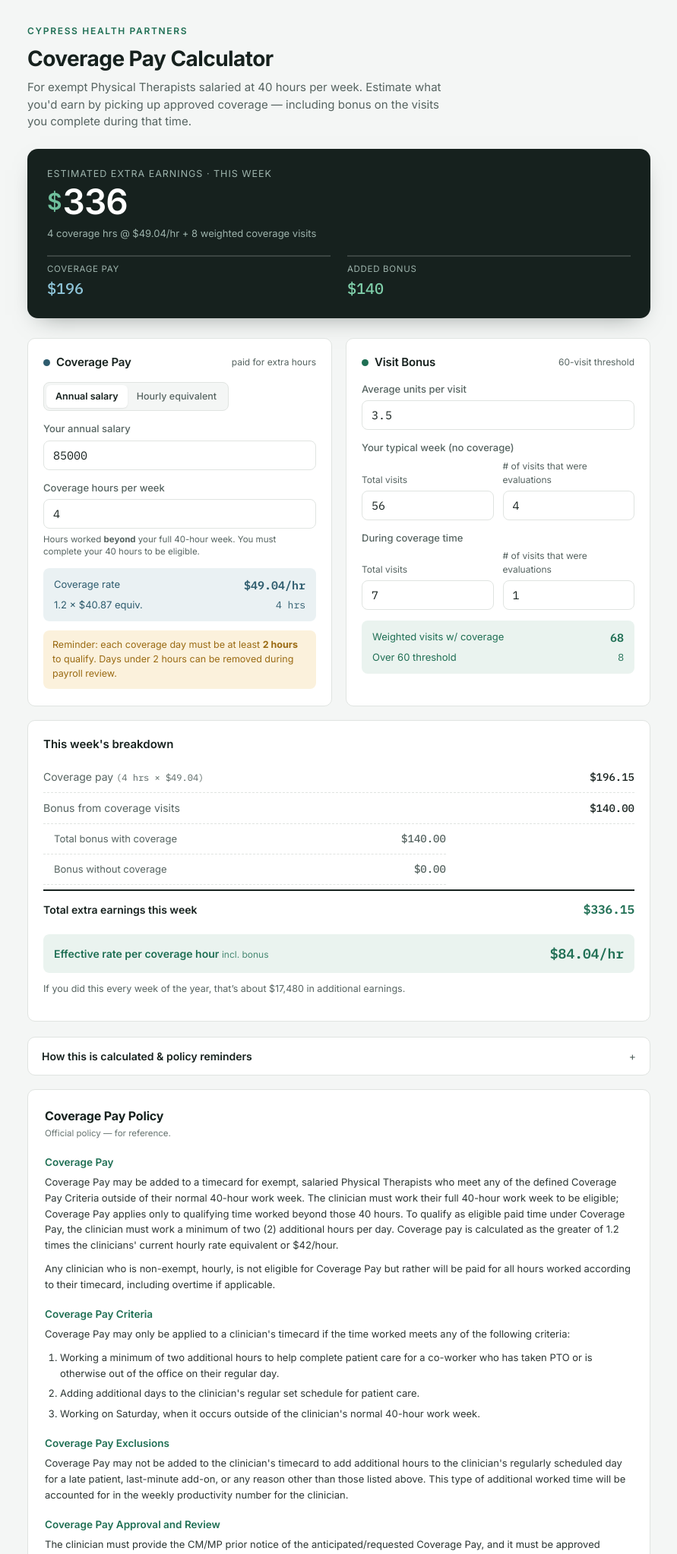
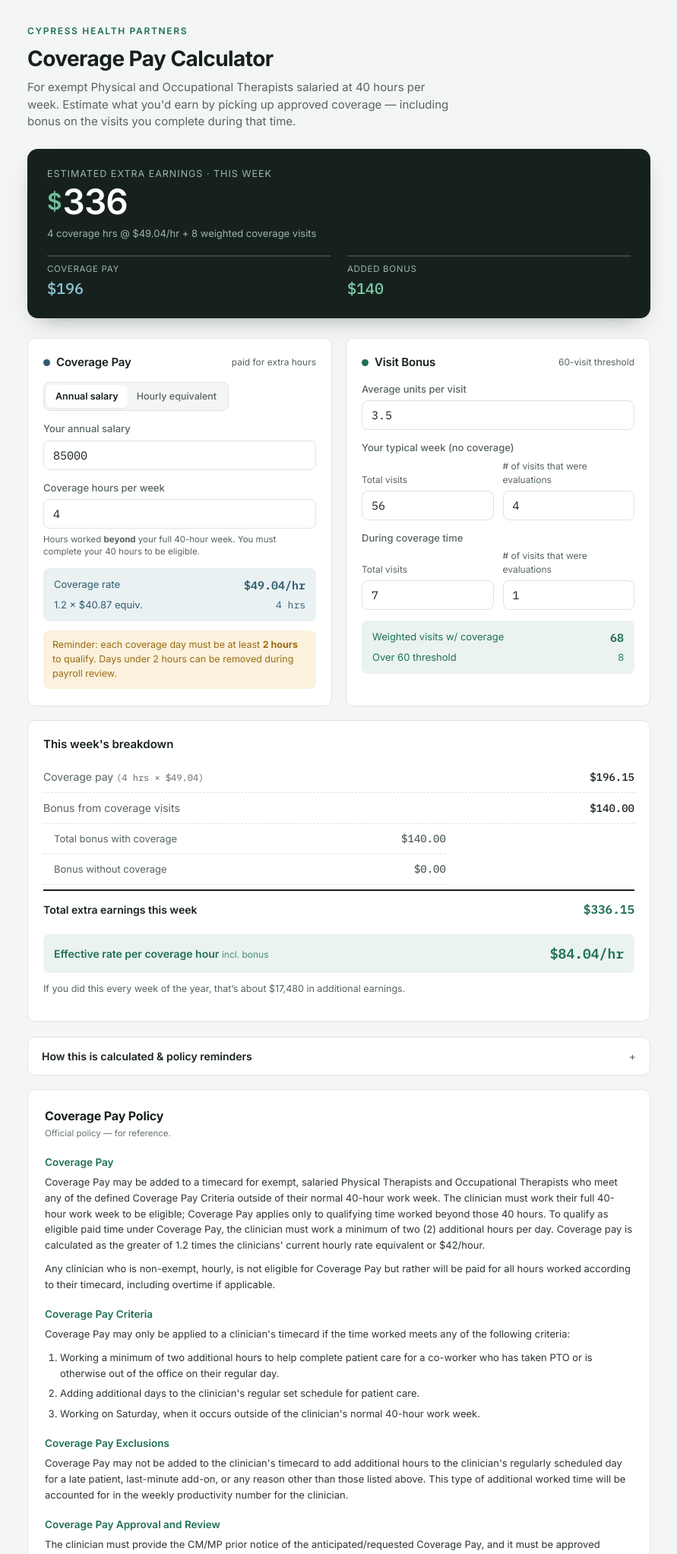
Before and after one commit to BRHCHP/CoveragePay, a website: page public/index.html in a window 1280 px wide. Shown: the top 2046 px of the page at 76% size, without its empty margins (194-1085 px from the left). Drawn offline with Linux system fonts and the light colour scheme.

Commit message:
Add files via upload

```diff
--- a/public/index.html
+++ b/public/index.html
@@ -153,7 +153,7 @@
   <header class="head">
     <p class="eyebrow">Cypress Health Partners</p>
     <h1>Coverage Pay Calculator</h1>
-    <p class="sub">For exempt Physical Therapists salaried at 40 hours per week. Estimate what you'd earn by picking up approved coverage — including bonus on the visits you complete during that time.</p>
+    <p class="sub">For exempt Physical and Occupational Therapists salaried at 40 hours per week. Estimate what you'd earn by picking up approved coverage — including bonus on the visits you complete during that time.</p>
   </header>
 
   <section class="hero" aria-live="polite">
@@ -272,7 +272,7 @@
     <summary>How this is calculated &amp; policy reminders</summary>
     <div class="policy-body">
       <ul>
-        <li><strong>Eligibility:</strong> Coverage Pay applies only to exempt Physical Therapists salaried at 40 hours per week. Non-exempt, hourly clinicians are paid for all hours worked per their timecard instead.</li>
+        <li><strong>Eligibility:</strong> Coverage Pay applies only to exempt Physical Therapists and Occupational Therapists salaried at 40 hours per week. Non-exempt, hourly clinicians are paid for all hours worked per their timecard instead.</li>
         <li><strong>Work your 40 first:</strong> Coverage Pay applies only to qualifying time worked <em>beyond</em> a completed 40-hour work week. You must work your full 40 hours to be eligible — coverage is additive, not a backfill for missed regular hours.</li>
         <li><strong>Coverage rate:</strong> the greater of 1.2× your hourly rate equivalent or $42/hour. Hourly equivalent is annual salary ÷ 2,080 hours (40 hrs/week × 52 weeks).</li>
         <li><strong>2-hour minimum:</strong> you must work at least 2 additional hours on a given day for that day to qualify. Anything under 2 hours can be removed during payroll review.</li>
@@ -287,7 +287,7 @@
     <p class="src">Official policy — for reference.</p>
 
     <h3>Coverage Pay</h3>
-    <p>Coverage Pay may be added to a timecard for exempt, salaried Physical Therapists who meet any of the defined Coverage Pay Criteria outside of their normal 40-hour work week. The clinician must work their full 40-hour work week to be eligible; Coverage Pay applies only to qualifying time worked beyond those 40 hours. To qualify as eligible paid time under Coverage Pay, the clinician must work a minimum of two (2) additional hours per day. Coverage pay is calculated as the greater of 1.2 times the clinicians' current hourly rate equivalent or $42/hour.</p>
+    <p>Coverage Pay may be added to a timecard for exempt, salaried Physical Therapists and Occupational Therapists who meet any of the defined Coverage Pay Criteria outside of their normal 40-hour work week. The clinician must work their full 40-hour work week to be eligible; Coverage Pay applies only to qualifying time worked beyond those 40 hours. To qualify as eligible paid time under Coverage Pay, the clinician must work a minimum of two (2) additional hours per day. Coverage pay is calculated as the greater of 1.2 times the clinicians' current hourly rate equivalent or $42/hour.</p>
     <p>Any clinician who is non-exempt, hourly, is not eligible for Coverage Pay but rather will be paid for all hours worked according to their timecard, including overtime if applicable.</p>
 
     <h3>Coverage Pay Criteria</h3>
```
